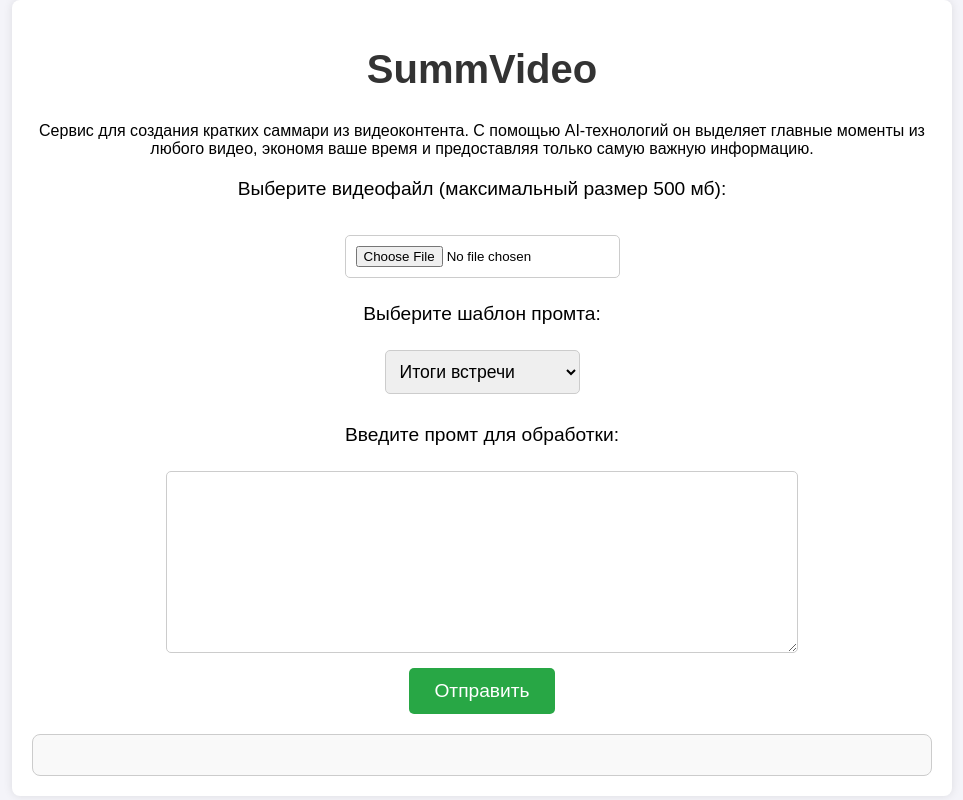
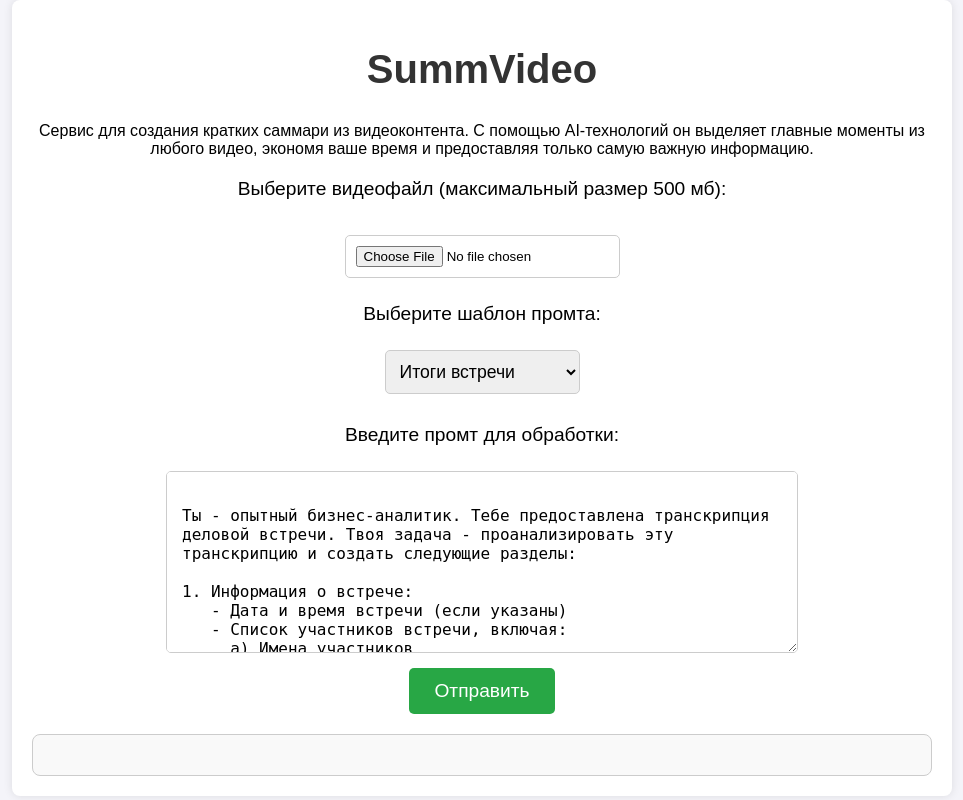
Before and after one commit to trofimovm/summvideo, a FastAPI app: page / in a window 1280 px wide. Shown: the whole page, without its empty margins (158-1121 px from the left). Run offline with FastAPI, Linux system fonts and the light colour scheme; some libraries are stand-ins or nearby versions.

Commit message:
default template

```diff
--- a/templates/upload_video.html
+++ b/templates/upload_video.html
@@ -74,6 +74,11 @@
                     break;
             }
         }
+
+        // Устанавливаем шаблон "Итоги встречи" при загрузке страницы
+        window.onload = function() {
+            applyTemplate();
+        };
 
         async function uploadVideo(event) {
             event.preventDefault();
@@ -265,7 +270,7 @@
 
             <label for="template-select">Выберите шаблон промта:</label>
             <select id="template-select" onchange="applyTemplate()">
-                <option value="meeting_summary">Итоги встречи</option>
+                <option value="meeting_summary" selected>Итоги встречи</option>
                 <option value="educational_video">Обучающее видео</option>
                 <option value="custom_prompt">Свой промт</option>
             </select>
```
